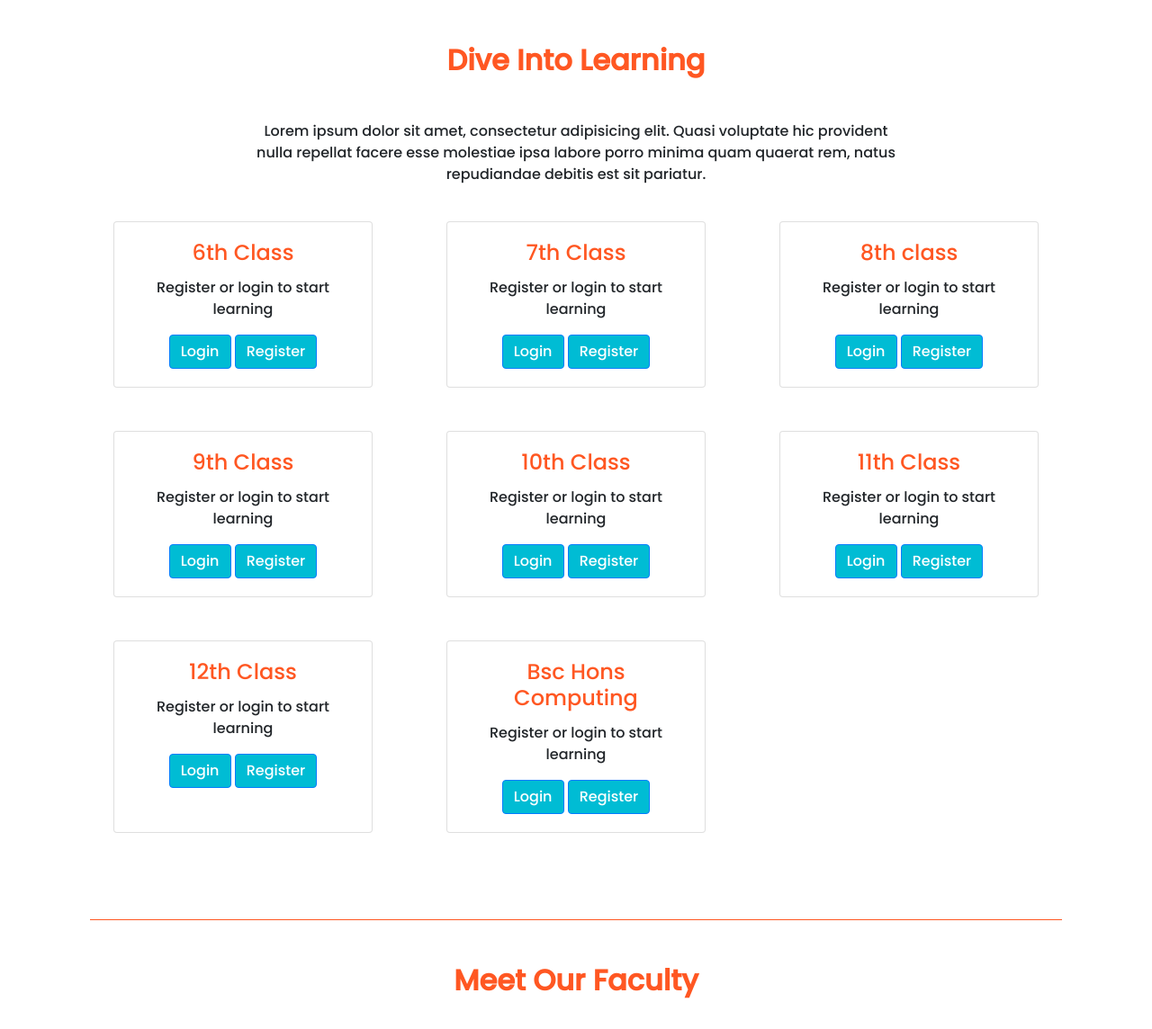
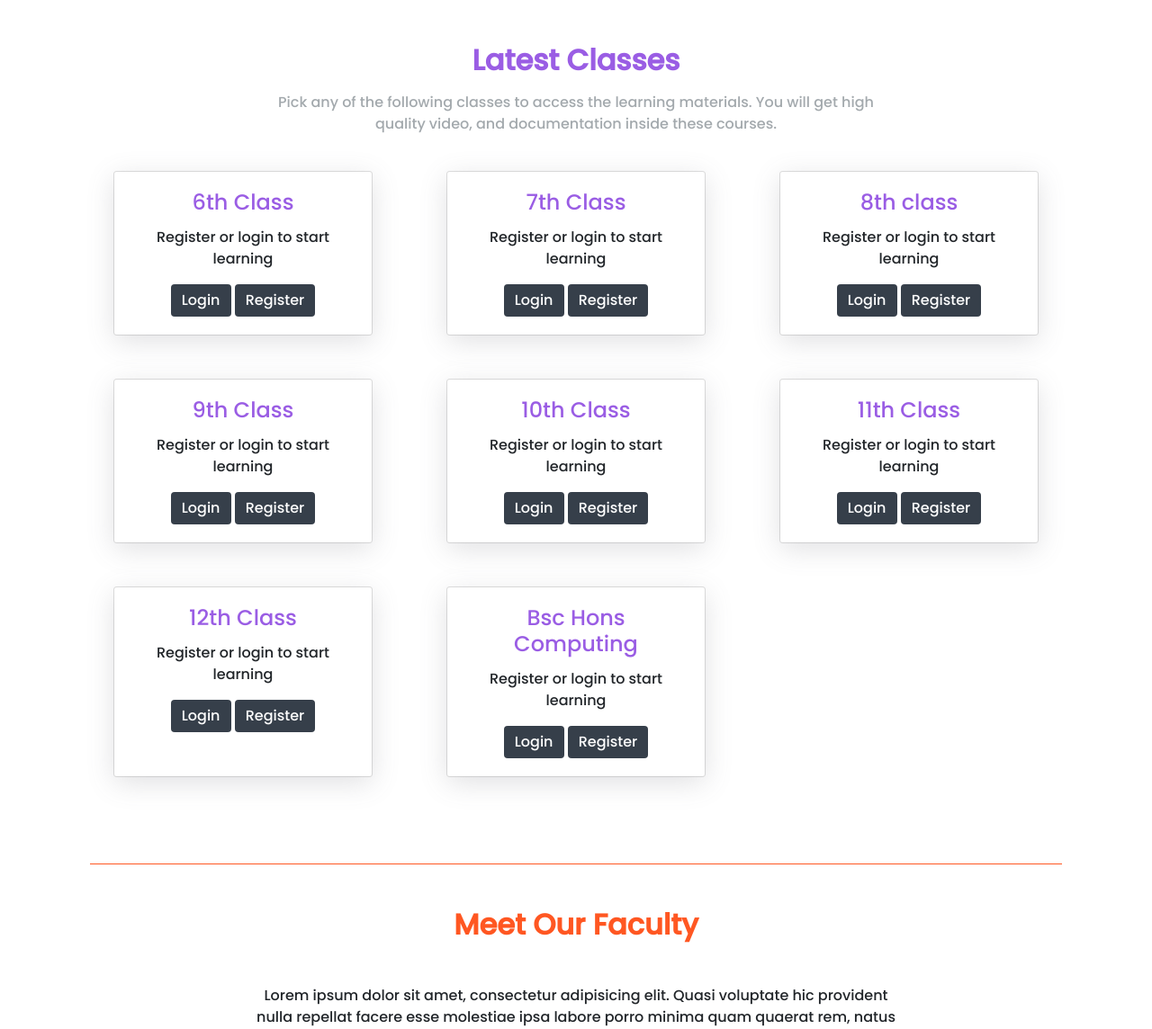
Before and after one commit to Laxman9505/Learning-Management-System, a Django app: page / in a window 1280 px wide. Shown: the part 800-1944 px from the top of the page at 90% size. Run offline with Django 3.2, Linux system fonts and the light colour scheme; data comes from the database, SQL or seed files in the repository; both versions use the stored data as it was after the commit; some libraries are stand-ins or nearby versions.

Commit message:
Design card of classes in the home page

```diff
--- a/app_users/templates/app_users/index.html
+++ b/app_users/templates/app_users/index.html
@@ -33,33 +33,29 @@
     <!-- section 1 for standards-->
 
     <section class="text-center">
-                  <h2 class="mb-5 font-weight-bold" style="color:#ff5722;">Dive Into Learning</h2>
+                  <h2 class="mb-5 font-weight-bold" style="color:#9A5DE4;">Latest Classes</h2>
                   <!-- class row for description-->
                   <div class="row d-flex justify-content-center mb-4">
                     <!-- class column -->
-                    <div class="col-md-8">
-                      <p class="grey-text">Lorem ipsum dolor sit amet, consectetur adipisicing elit. Quasi voluptate
-                                        hic
-                                        provident nulla repellat
-                                        facere esse molestiae ipsa labore porro minima quam quaerat rem, natus repudiandae debitis
-                                        est
-                                        sit pariatur.</p>
+                    <div class="col-md-8" style="margin-top: -2rem;">
+                      <p class="grey-text" style="color: #A3A9AD;">Pick any of the following classes to access the learning materials. You will get high quality video, and documentation inside these courses.</p>
                     </div>
                   </div>
                   <!-- class row2 for cards -->
                   <div class="row">
+
                           {% for standard in standards %}
-                          <div class="col-md-4 d-flex mb-5 justify-content-center">
+                          <div class="col-md-4 d-flex mb-5 justify-content-center" >
                             <div class="card text-center" style="width: 18rem;">
-                              <div class="card-body">
-                                <h4 class="card-title" style="color:#ff5722;">{{standard.name}}</h4>
+                              <div class="card-body" style="box-shadow: rgba(100, 100, 111, 0.2) 0px 7px 29px 0px;">
+                                <h4 class="card-title" style="color:#9A5DE4">{{standard.name}}</h4>
                                 <!-- <p class="card-text">{{standard.description|truncatechars:75}}</p> -->
                                 {% if user.is_authenticated %}
-                                <a href="{% url 'curriculum:subject_list' slug=standard.slug %}" class="btn btn-primary" style="background-color:#00bcd4;">Start Learning</a>
+                                <a href="{% url 'curriculum:subject_list' slug=standard.slug %}" class="btn btn-primary" style="background-color:#363F4A; border: none;">Start Learning</a>
                                 {%else%}
                                 <p>Register or login to start learning</p>
-                                <a href="{% url 'user_login' %}" class="btn btn-primary" style="background-color:#00bcd4;">Login</a>
-                                <a href="{% url 'register' %}" class="btn btn-primary" style="background-color:#00bcd4;">Register</a>
+                                <a href="{% url 'user_login' %}" class="btn btn-primary" style="background-color:#363F4A; border: none;">Login</a>
+                                <a href="{% url 'register' %}" class="btn btn-primary" style="background-color:#363F4A; border: none;">Register</a>
                                 {%endif%}
                               </div>
                             </div>
--- a/curriculum/templates/curriculum/standard_list_view.html
+++ b/curriculum/templates/curriculum/standard_list_view.html
@@ -33,7 +33,7 @@
 <!-- section 1 for standards-->
 
 <section id="best-features" class="text-center">
-              <h2 class="mb-5 mt-5 font-weight-bold" style="color:#ff5722;">Dive Into Learning</h2>
+              <h2 class="mb-5 mt-5 font-weight-bold" style="color:green;">Latest Courses</h2>
               <!-- class row for description-->
               <div class="row d-flex justify-content-center mb-4">
                 <!-- class column -->
```
Also changed, not shown: db.sqlite3.
